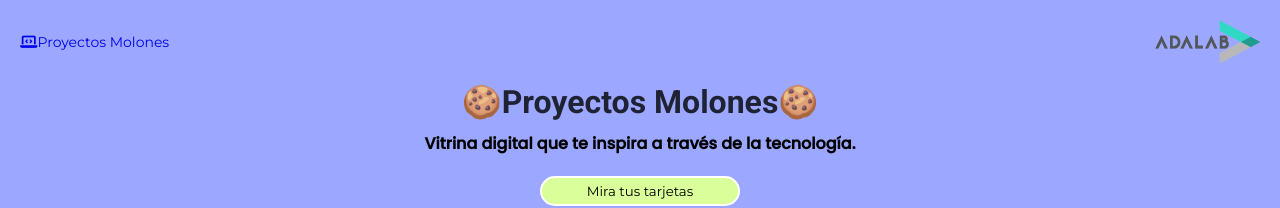
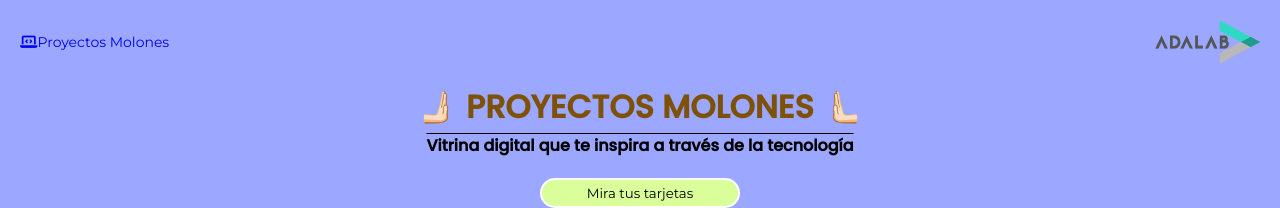
Before and after one commit to Tam-Weibel/project-promo-V-module-4-team-1, a React (Vite) app: page /#/cardProject in a window 1280 px wide. Shown: the top 208 px of the page. Built offline with nearby package versions, Linux system fonts and the light colour scheme; grey boxes are pictures that could not be loaded.

Commit message:
Hero Done

```diff
--- a/src/components/Hero.jsx
+++ b/src/components/Hero.jsx
@@ -5,9 +5,9 @@ import '../scss/layout/Hero.scss';
 function Hero() {
   return (
     <div className="hero">
-      <h1 className="hero__title">🍪Proyectos Molones🍪</h1>
+      <h1 className="hero__title">🫸🏻 PROYECTOS MOLONES 🫷🏻</h1>
       <p className="hero__text">
-      Vitrina digital que te inspira a través de la tecnología.
+      Vitrina digital que te inspira a través de la tecnología
       </p>
     </div>
   );
--- a/src/scss/core/Variables.scss
+++ b/src/scss/core/Variables.scss
@@ -16,6 +16,7 @@ $warmGrey: #909090;
 $white: #ffffff;
 $darkLilac: #8176af;
 $white50: rgba(255, 255, 255, 0.5);
+$brown: #7E5109;
 
 
 //newcolors
--- a/src/scss/layout/Hero.scss
+++ b/src/scss/layout/Hero.scss
@@ -5,14 +5,15 @@
     flex-direction: column;
     padding-bottom: 20px;
     &__title{
-        font-family: $heroBtn;
-        color: $black80;
-        padding-bottom: 10px;
+        font-family: $card;
+        color: $brown;
+        padding-bottom: 2px;
     }
 
     &__text{
         font-family: $card;
         color: $black;
         font-weight: bold;
+        text-decoration: overline;
     }
 }
```
